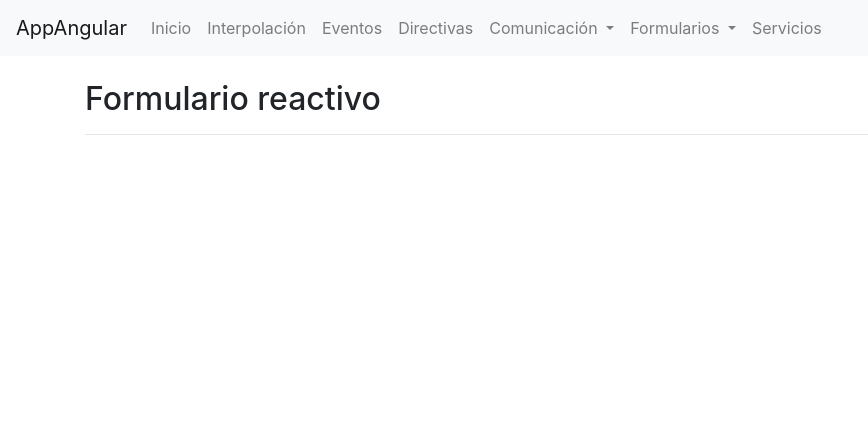
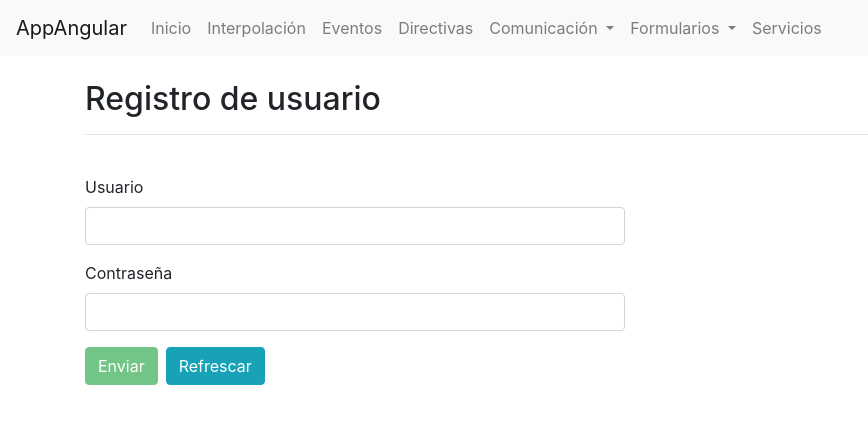
Before and after one commit to ljaramillom/appAngular, an Angular app: page /reactive-form in a window 1280 px wide. Shown: the top 424 px of the page, without its empty margins (0-868 px from the left). Built offline with nearby package versions, Linux system fonts and the light colour scheme.

Commit message:
add functionality reactive-form

```diff
--- a/src/app/app.module.ts
+++ b/src/app/app.module.ts
@@ -1,6 +1,6 @@
 import { BrowserModule } from '@angular/platform-browser';
 import { NgModule } from '@angular/core';
-import { FormsModule } from '@angular/forms';
+import { FormsModule, ReactiveFormsModule } from '@angular/forms';
 
 import { AppRoutingModule } from './app-routing.module';
 import { AppComponent } from './app.component';
@@ -44,6 +44,7 @@ import { CommonModule } from '@angular/common';
     BrowserModule,
     AppRoutingModule,
     CommonModule,
+    ReactiveFormsModule,
     FormsModule,
     HttpClientModule,
   ],
--- a/src/app/components/formularios/reactive-form/reactive-form.component.html
+++ b/src/app/components/formularios/reactive-form/reactive-form.component.html
@@ -4,6 +4,40 @@
     <div class="row">
         <div class="col-md-12 py-4">
             <div class="row">
+                <div class="col-md-6">
+
+                    <form (submit)="submit()" [formGroup]="registerForm">
+                        <div class="form-group">
+                            <label for="username">Usuario</label>
+                            <input type="text" class="form-control" formControlName="username">
+                            <div *ngIf="username.invalid && (username.dirty || username.touched)" class="alert alert-danger">
+                                <div *ngIf="username.errors.required">
+                                    El nombre de usuario es requerido.
+                                </div>
+
+                            </div>
+
+                        </div>
+                        <div class="form-group">
+                            <label for="password">Contraseña</label>
+                            <input type="password" class="form-control" formControlName="password">
+
+                            <div *ngIf="password.invalid && (password.dirty || password.touched)" class="alert alert-danger">
+                                <div *ngIf="password.errors.required">
+                                    La contraseña es requerida.
+                                </div>
+                                <div *ngIf="password.errors.minlength">
+                                    La longitud mínima de la contraseña debe de ser de 4 carácteres.
+                                </div>
+                                <div *ngIf="password.errors.passwordValidation">
+                                    {{password.errors.passwordValidation.message}}
+                                </div>
+                            </div>
+                        </div>
+                        <button type="submit" class="btn btn-success mr-2" [disabled]="registerForm.invalid">Enviar</button>
+                        <button type="button" class="btn btn-info" (click)="refrescar()">Refrescar</button>
+                    </form>
+                </div>
             </div>
         </div>
     </div>
--- a/src/app/components/formularios/reactive-form/reactive-form.component.ts
+++ b/src/app/components/formularios/reactive-form/reactive-form.component.ts
@@ -1,4 +1,5 @@
 import { Component, OnInit } from '@angular/core';
+import { FormBuilder, FormGroup, Validators } from '@angular/forms';
 
 @Component({
   selector: 'app-reactive-form',
@@ -8,11 +9,48 @@ import { Component, OnInit } from '@angular/core';
 export class ReactiveFormComponent implements OnInit {
 
   title: string;
+  registerForm: FormGroup;
 
-  constructor() { }
+  constructor(private formBuilder: FormBuilder) { }
 
   ngOnInit() {
-    this.title = 'Formulario reactivo';
+    this.title = 'Registro de usuario';
+    this.createForm();
+  }
+
+  get username() {
+    return this.registerForm.get('username');
+  }
+
+  get password() {
+    return this.registerForm.get('password');
+  }
+
+  createForm() {
+    this.registerForm = this.formBuilder.group({
+      username: ['', {
+        validators: [Validators.required],
+        updateOn: 'blur'
+      }],
+      password: ['', {
+        validators: [Validators.required, Validators.minLength(4)]
+      }]
+    });
+  }
+
+  submit() {
+    if (!this.registerForm.valid) {
+      alert('Por favor verifica la información.');
+      return;
+    }
+    console.log(this.registerForm.value);
+  }
+
+  refrescar() {
+    this.registerForm.patchValue({
+      username: '',
+      password: ''
+    });
   }
 
 }
--- a/src/app/components/formularios/template-form/template-form.component.html
+++ b/src/app/components/formularios/template-form/template-form.component.html
@@ -8,11 +8,11 @@
                     <form (submit)="submit()" #formularioRegistro="ngForm">
                         <div class="form-group">
                             <label for="username">Usuario</label>
-                            <input type="text" autocomplete="off" class="form-control" id="username" name="username" required [(ngModel)]="model.username" #username="ngModel" [ngModelOptions]="{updateOn: 'blur'}">
+                            <input type="text" autocomplete="off" class="form-control" id="username" name="username" required [(ngModel)]="model.username" #username="ngModel">
 
                             <div *ngIf="username.invalid && (username.dirty || username.touched)" class="alert alert-danger">
                                 <div *ngIf="username.errors.required">
-                                    Nombre de usuario es requerido.
+                                    El nombre de usuario es requerido.
                                 </div>
                             </div>
                         </div>
@@ -22,7 +22,7 @@
 
                             <div *ngIf="password.invalid && (password.dirty || password.touched)" class="alert alert-danger">
                                 <div *ngIf="password.errors.required">
-                                    Contraseña es requerido
+                                    La contraseña es requerida.
                                 </div>
                                 <div *ngIf="password.errors.minlength">
                                     La longitud mínima de la contraseña debe de ser de 4 carácteres.
```
